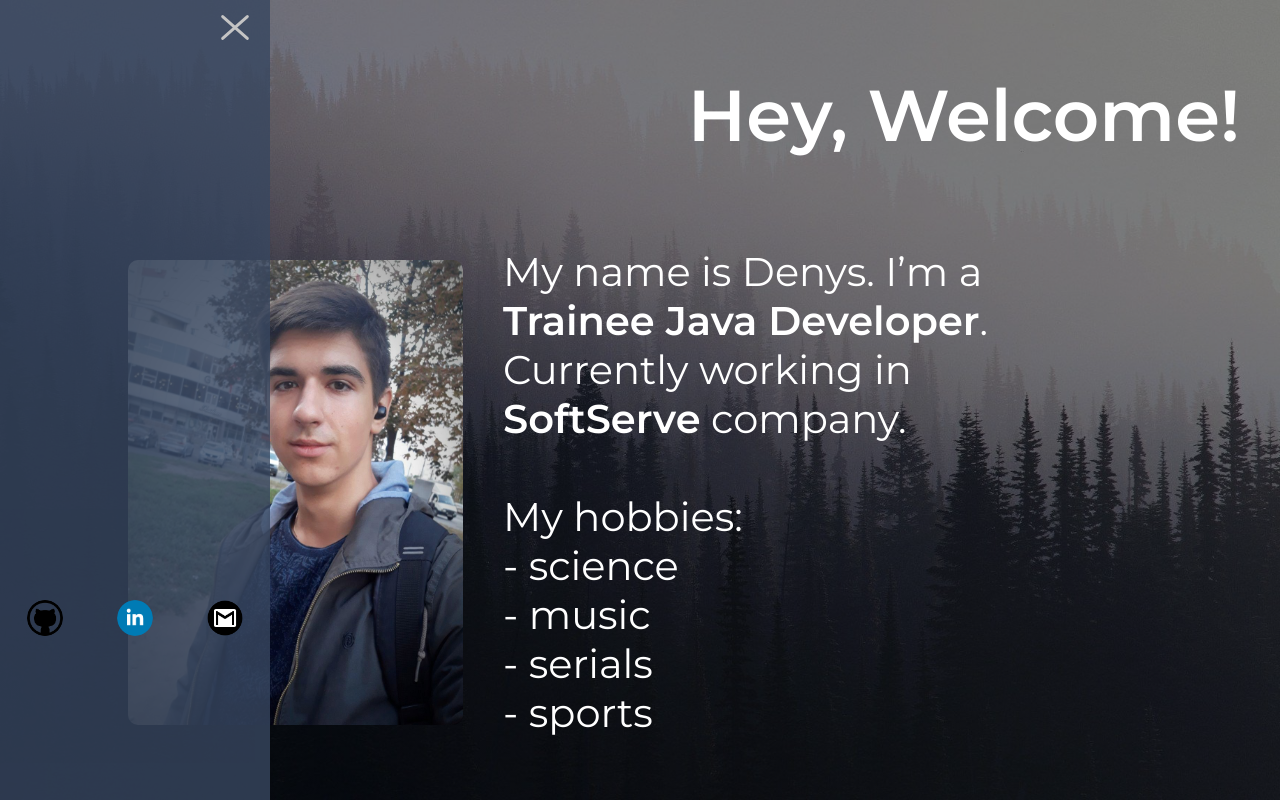
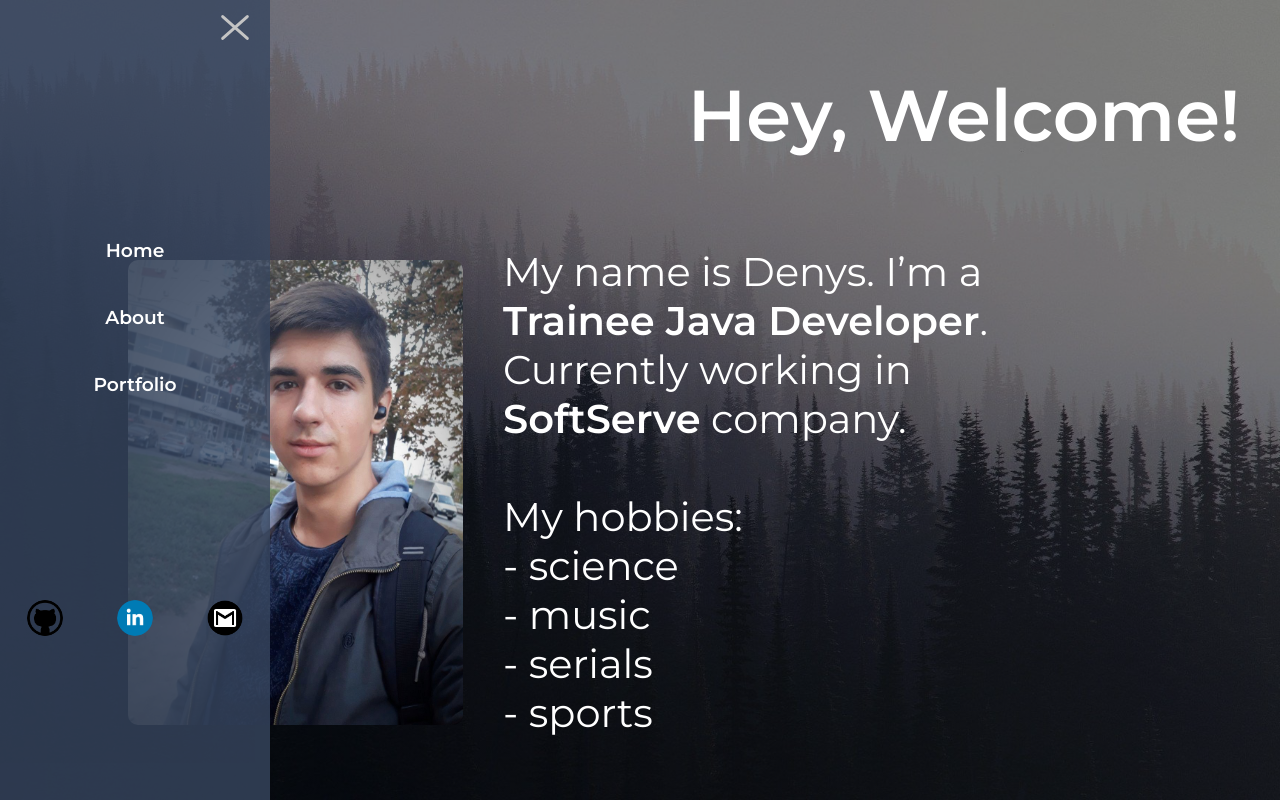
Before and after one commit to SaintUkrainian/personal-website, a React (Create React App) app: page / in a window 1280 px wide. Both pictures are taken after a click on the element 35 px from the left and 27 px from the top of the page. Built offline with nearby package versions, Linux system fonts and the light colour scheme.

Commit message:
anims added to socias, navlinks added

```diff
--- a/src/components/nav/Nav.css
+++ b/src/components/nav/Nav.css
@@ -15,3 +15,12 @@
 .open {
     width: 270px;
 }
+
+.Links {
+    display: flex;
+    flex-direction: column;
+    justify-content: space-around;
+    align-items: center;
+    height: 200px;
+    color: white;
+}
--- a/src/components/nav/Nav.js
+++ b/src/components/nav/Nav.js
@@ -9,9 +9,18 @@ function Nav() {
 
     const [open, setOpen] = useState(false);
 
+    const links = (
+        <div className="Links">
+            <h3>Home</h3>
+            <h3>About</h3>
+            <h3>Portfolio</h3>
+        </div>
+    );
+
     return (
         <div className={["Nav", open ? "open" : null].join(" ")}>
             <NavIcon openNav={() => setOpen(!open)} open={open}/>
+            {open ? links : null}
             <Socials open={open}/>
         </div>
     );
--- a/src/components/nav/nav-icon/NavIcon.css
+++ b/src/components/nav/nav-icon/NavIcon.css
@@ -24,6 +24,10 @@
     background: #C4C4C4;
     border-radius: 15px;
     transition: all 0.3s ease-out;
+}
+
+.NavIcon:hover div {
+    width: 36px;
 }
 
 .slide-enter-active {
--- a/src/components/socials/Socials.css
+++ b/src/components/socials/Socials.css
@@ -4,9 +4,27 @@
     justify-content: space-around;
     height: 150px;
     margin-bottom: 50px;
-    transition: all 0.3s ease-out;
+    transition: all 0.2s ease-out;
 }
 
-.open {
+.icons-enter-active {
+    opacity: 0;
+}
+
+.icons-enter-done {
     flex-direction: row;
+    justify-content: space-around;
+    width: inherit;
+    opacity: 1;
 }
+
+.icons-exit-active {
+    width: inherit;
+    flex-direction: row;
+    justify-content: space-around;
+    opacity: 0;
+}
+
+.icons-exit-done {
+    opacity: 1;
+}
--- a/src/components/socials/Socials.js
+++ b/src/components/socials/Socials.js
@@ -3,17 +3,21 @@ import React from "react";
 import GithubIcon from "../icons/Github";
 import LinkedInIcon from "../icons/LinkedIn";
 import GmailIcon from "../icons/Gmail";
+import CSSTransition from "react-transition-group/CSSTransition";
 
 import "./Socials.css";
 
 const socials = (props) => {
+
     return (
-        <div className={["Socials", props.open ? "open" : null].join(" ")}>
-            <GithubIcon />
-            <LinkedInIcon />
-            <GmailIcon />
-        </div>
+        <CSSTransition in={props.open} timeout={300} classNames={"icons"}>
+            <div className={"Socials"}>
+                <GithubIcon />
+                <LinkedInIcon />
+                <GmailIcon />
+            </div>
+        </CSSTransition>
     );
-}
+};
 
 export default socials;
```
Also changed, not shown: 1 other file (tests, documents, lock files or other folders).
